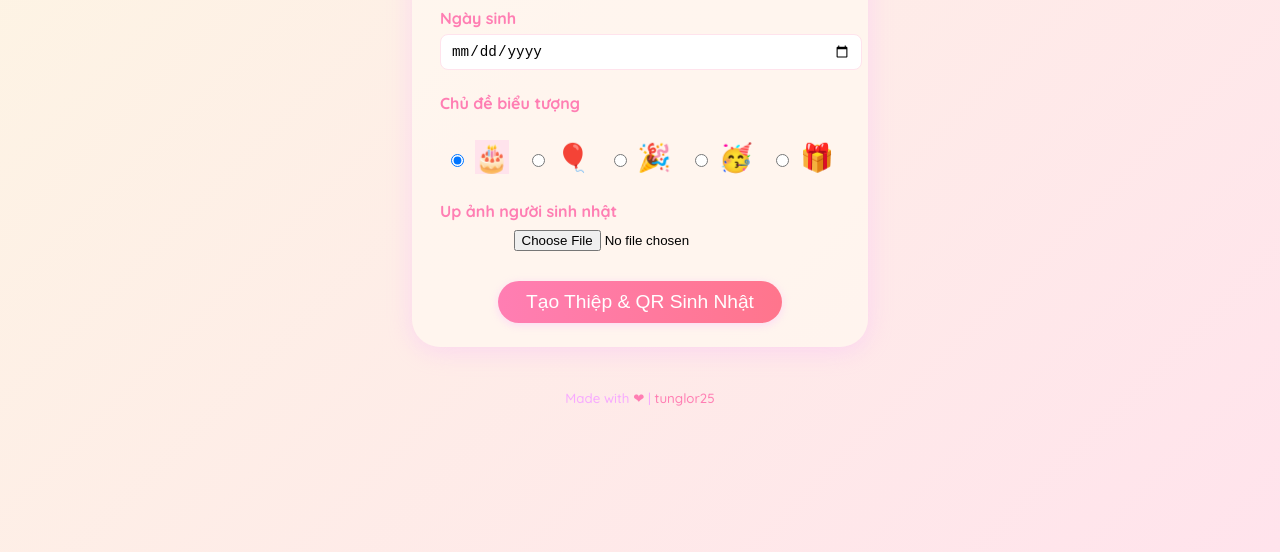
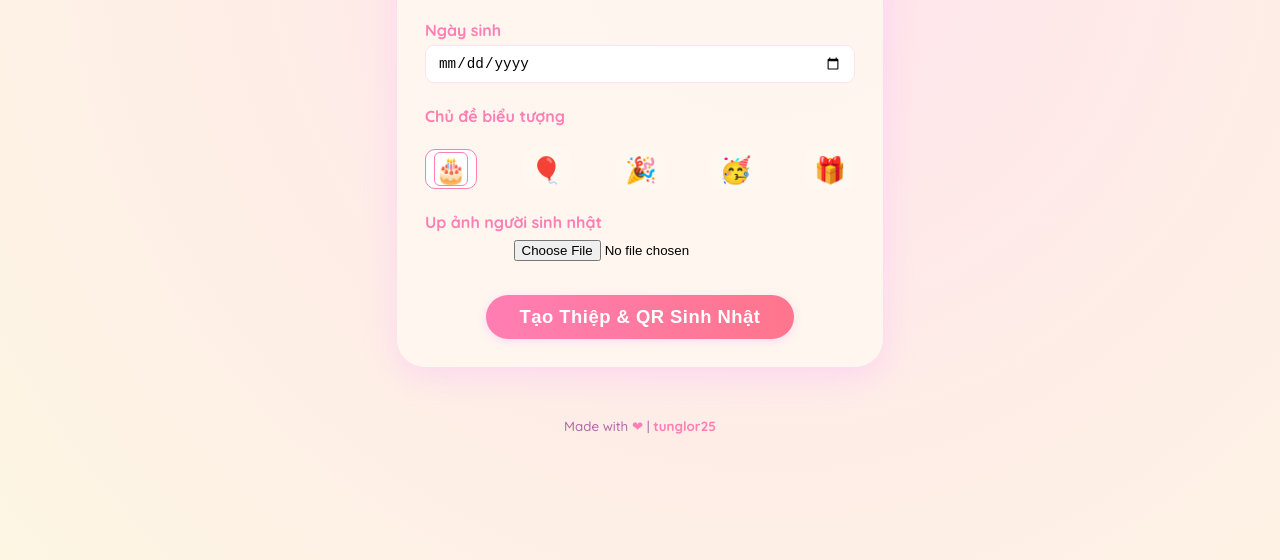
Before and after one commit to tunglor25/birthday, a plain HTML site: page index.html in a window 1280 px wide. Shown: the part 288-848 px from the top of the page. Drawn offline with Linux system fonts and the light colour scheme.

Commit message:
Update style.css

```diff
--- a/style.css
+++ b/style.css
@@ -1,29 +1,33 @@
 body {
-  background: linear-gradient(135deg, #fdf6e3 0%, #ffe3ec 100%);
+  background: radial-gradient(circle at 60% 25%, #ffe3ec 0%, #fdf6e3 100%);
   font-family: 'Quicksand', Arial, sans-serif;
   margin: 0;
   padding: 0;
   min-height: 100vh;
 }
 .container {
-  max-width: 400px;
-  background: #fff8f0cc;
-  margin: 40px auto;
-  padding: 32px 28px 24px 28px;
+  max-width: 430px;
+  background: #fff8f0e6;
+  margin: 48px auto;
+  padding: 36px 28px 28px 28px;
   border-radius: 28px;
-  box-shadow: 0 4px 24px #f7aaff55;
+  box-shadow: 0 8px 32px #f7aaff55;
   text-align: center;
+  animation: fadein 1s;
 }
+@keyframes fadein {from{opacity:0;transform:translateY(20px);}to{opacity:1;transform:none;}}
 h1 {
   font-size: 2.3em;
   color: #ff7eb3;
-  margin-bottom: 16px;
+  margin-bottom: 18px;
   letter-spacing: 1.5px;
+  font-weight: 700;
+  text-shadow: 0 2px 8px #ff7eb338;
 }
 form label {
   display: block;
-  margin-top: 19px;
-  margin-bottom: 6px;
+  margin-top: 18px;
+  margin-bottom: 5px;
   font-weight: 600;
   color: #ff7eb3;
   text-align: left;
@@ -31,61 +35,84 @@ form label {
 form input[type="text"],
 form input[type="date"] {
   width: 100%;
-  padding: 8px 10px;
+  padding: 9px 12px;
   font-size: 1.1em;
-  border-radius: 8px;
-  border: 1px solid #ffe3ec;
+  border-radius: 9px;
+  border: 1.5px solid #ffe3ec;
   background: #fff;
-  margin-bottom: 4px;
+  margin-bottom: 5px;
+  box-sizing: border-box;
+  transition: border 0.2s;
 }
+form input:focus { border: 1.5px solid #ff7eb3; outline: none;}
 .emoji-picker {
   display: flex;
   justify-content: space-between;
-  gap: 5px;
+  gap: 7px;
   margin-bottom: 6px;
+  margin-top: 2px;
 }
 .emoji-picker label {
-  font-size: 1.7em;
+  font-size: 1.6em;
   cursor: pointer;
-  padding: 2px 6px;
-  border-radius: 8px;
-  transition: background 0.2s;
+  padding: 2px 8px;
+  border-radius: 10px;
+  background: #fff8f0;
+  border: 1.5px solid transparent;
+  transition: background 0.2s, border 0.2s;
+  user-select: none;
+  display: flex;
+  align-items: center;
+  gap: 2px;
+}
+.emoji-picker input[type="radio"] {
+  display: none;
 }
 .emoji-picker input[type="radio"]:checked + span,
-.emoji-picker label:hover {
+.emoji-picker label:hover span {
   background: #ffe3ec;
+  border-radius: 6px;
+}
+.emoji-picker input[type="radio"]:checked ~ span,
+.emoji-picker label:has(input[type="radio"]:checked) {
+  border: 1.5px solid #ff7eb3;
+  background: #fff;
 }
 input[type="file"] {
   margin-top: 3px;
-  margin-bottom: 12px;
+  margin-bottom: 16px;
 }
 .main-btn {
   background: linear-gradient(90deg, #ff7eb3 0%, #ff758c 100%);
   color: #fff;
   border: none;
   border-radius: 24px;
-  font-size: 1.2em;
-  padding: 10px 28px;
+  font-size: 1.15em;
+  padding: 11px 34px;
   margin-top: 18px;
   cursor: pointer;
   box-shadow: 0 2px 8px #f7aaff60;
-  transition: background .2s;
+  font-weight: 700;
+  letter-spacing: 0.5px;
+  transition: background .2s, transform .1s;
 }
 .main-btn:hover {
   background: linear-gradient(90deg, #ff758c 0%, #ff7eb3 100%);
+  transform: scale(1.03);
 }
 .qr-section {
   text-align: center;
   margin-top: 20px;
   background: #fff8f0;
   border-radius: 14px;
-  padding: 18px 8px;
+  padding: 22px 7px 14px 7px;
   box-shadow: 0 2px 8px #f7aaff22;
+  animation: fadein 0.8s;
 }
 #qrBox {
   margin: 0 auto 14px auto;
-  width: 220px;
-  height: 220px;
+  width: 225px;
+  height: 225px;
   position: relative;
 }
 .qr-decoration {
@@ -96,18 +123,21 @@ input[type="file"] {
   left: 0; top: 0;
   text-align: center;
   z-index: 9;
+  opacity: 0.88;
 }
-.qr-cake { position: absolute; left: 12%; top: -36px;}
-.qr-balloons { position: absolute; right: 10%; top: -40px; }
-.qr-confetti { position: absolute; left: 50%; bottom: -38px; transform: translateX(-50%);}
+.qr-cake { position: absolute; left: 10%; top: -32px;}
+.qr-balloons { position: absolute; right: 7%; top: -34px; }
+.qr-confetti { position: absolute; left: 50%; bottom: -32px; transform: translateX(-50%);}
 footer {
   text-align: center;
   margin: 32px 0 10px 0;
-  color: #f7aaff;
+  color: #b168a6;
+  font-size: 1em;
 }
-footer a { color: #ff7eb3; text-decoration: none; }
+footer a { color: #ff7eb3; text-decoration: none; font-weight: 700;}
 @media (max-width: 600px) {
-  .container { max-width: 95vw; margin: 20px 2vw; padding: 20px 6vw 16px 6vw;}
-  h1 { font-size: 1.4em; }
+  .container { max-width: 97vw; margin: 20px 2vw; padding: 18px 3vw 17px 3vw;}
+  h1 { font-size: 1.2em; }
   .main-btn { font-size: 1em; }
+  #qrBox { width: 170px; height: 170px;}
 }
```
